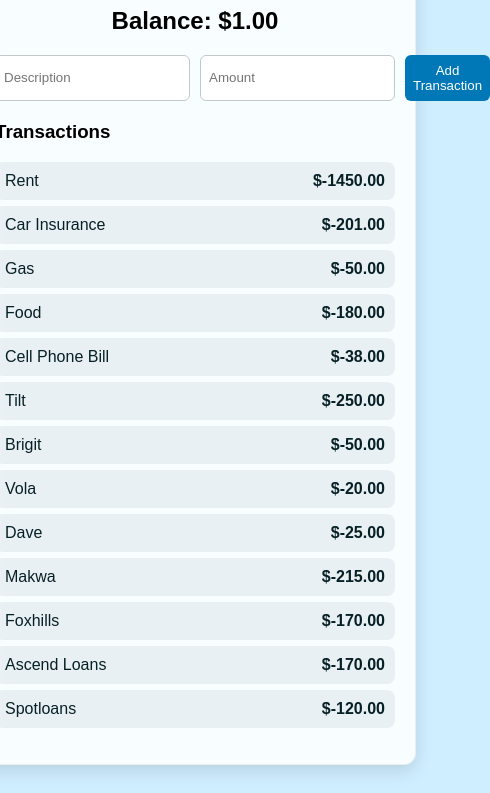
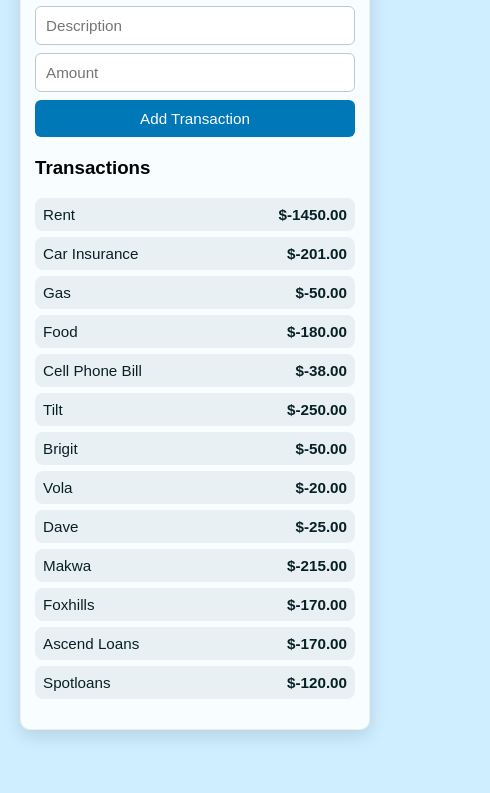
Before and after one commit to reidtempe12/budget-tracker, a plain HTML site: page index.html in a window 390 px wide. Shown: the part 122-915 px from the top of the page, 490 px wide, since content can reach past the window. After the commit the page ends 872 px from the top, so only its background shows below. Drawn offline with Linux system fonts and the light colour scheme.

Commit message:
Add responsive styles for very small screens

```diff
--- a/style.css
+++ b/style.css
@@ -72,3 +72,45 @@ li {
 li span {
   font-weight: 600;
 }
+
+/* Responsive styles for very small screens */
+@media (max-width: 420px) {
+  body {
+    padding: 12px;
+  }
+
+  .container {
+    width: 95%;
+    padding: 14px;
+    border-radius: 10px;
+  }
+
+  h1 {
+    font-size: 1.2rem;
+  }
+
+  .balance h2 {
+    font-size: 1rem;
+  }
+
+  .form {
+    flex-direction: column;
+    gap: 8px;
+  }
+
+  input, button {
+    width: 100%;
+    box-sizing: border-box;
+    padding: 10px;
+    font-size: 0.95rem;
+  }
+
+  ul {
+    margin-top: 8px;
+  }
+
+  li {
+    padding: 8px;
+    font-size: 0.95rem;
+  }
+}
```
